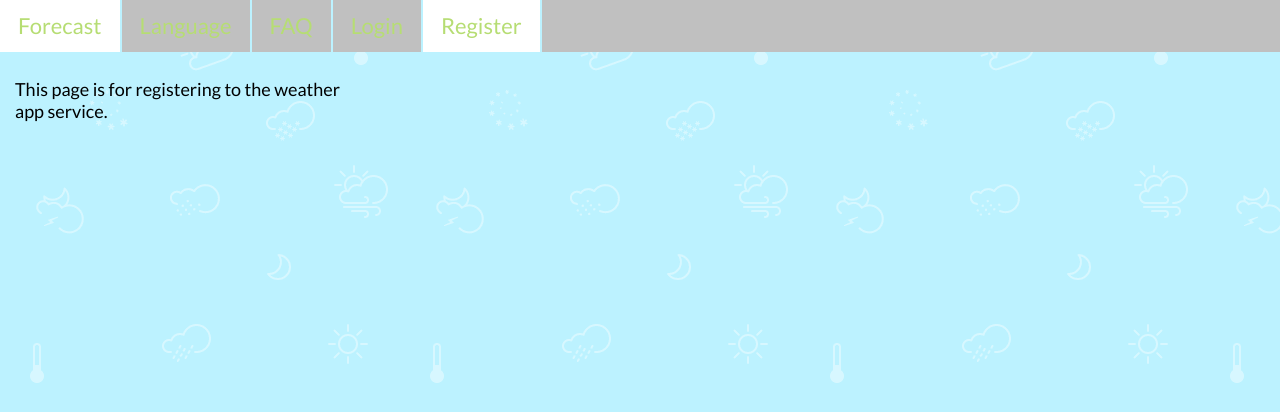
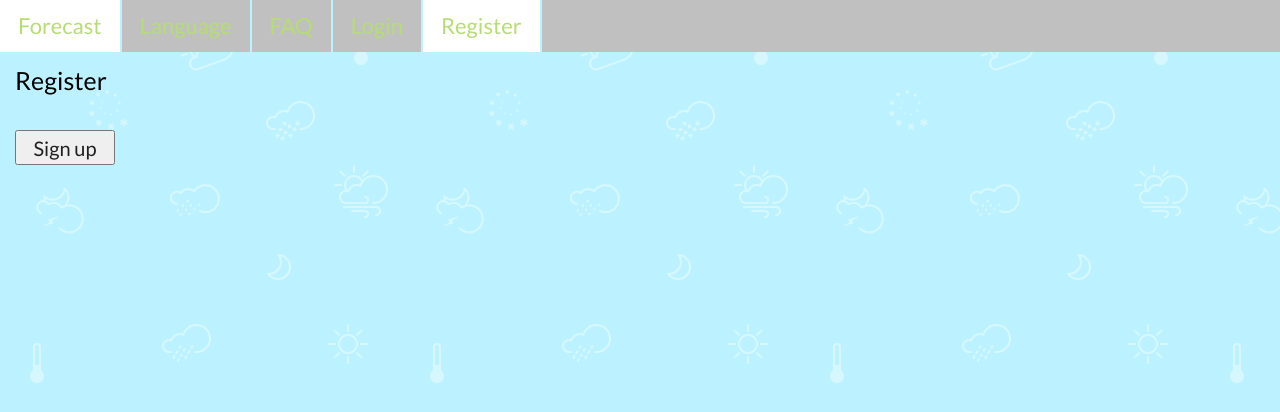
Before and after one commit to dsaxen/weatherApp, a Django app: page /register in a window 1280 px wide. Shown: the top 412 px of the page. Run offline with Django 3.2, Linux system fonts and the light colour scheme; some libraries are stand-ins or nearby versions.

Commit message:
Update register.html

```diff
--- a/indes17/templates/register.html
+++ b/indes17/templates/register.html
@@ -1,6 +1,23 @@
 {% extends "base.html" %}
+{% load i18n %}
 {% block content %}
-<div class="container">
-    <p>This page is for registering to the weather app service. </p>
-</div>
+  <div class="container4">
+    <h3>{% trans "Register"%}</h3>
+    <form method="post">
+        {% csrf_token %}
+        {% for field in form %}
+            <p>
+            {{ field.label_tag }}<br>
+            {{ field }}
+            {% if field.help_text %}
+                <small style="color: grey">{{ field.help_text }}</small>
+            {% endif %}
+            {% for error in field.errors %}
+                <p style="color: red">{{ error }}</p>
+            {% endfor %}
+            </p>
+        {% endfor %}
+        <button type="submit" id="signupbutton">Sign up</button>
+    </form>
+  </div>
 {% endblock %}
```
